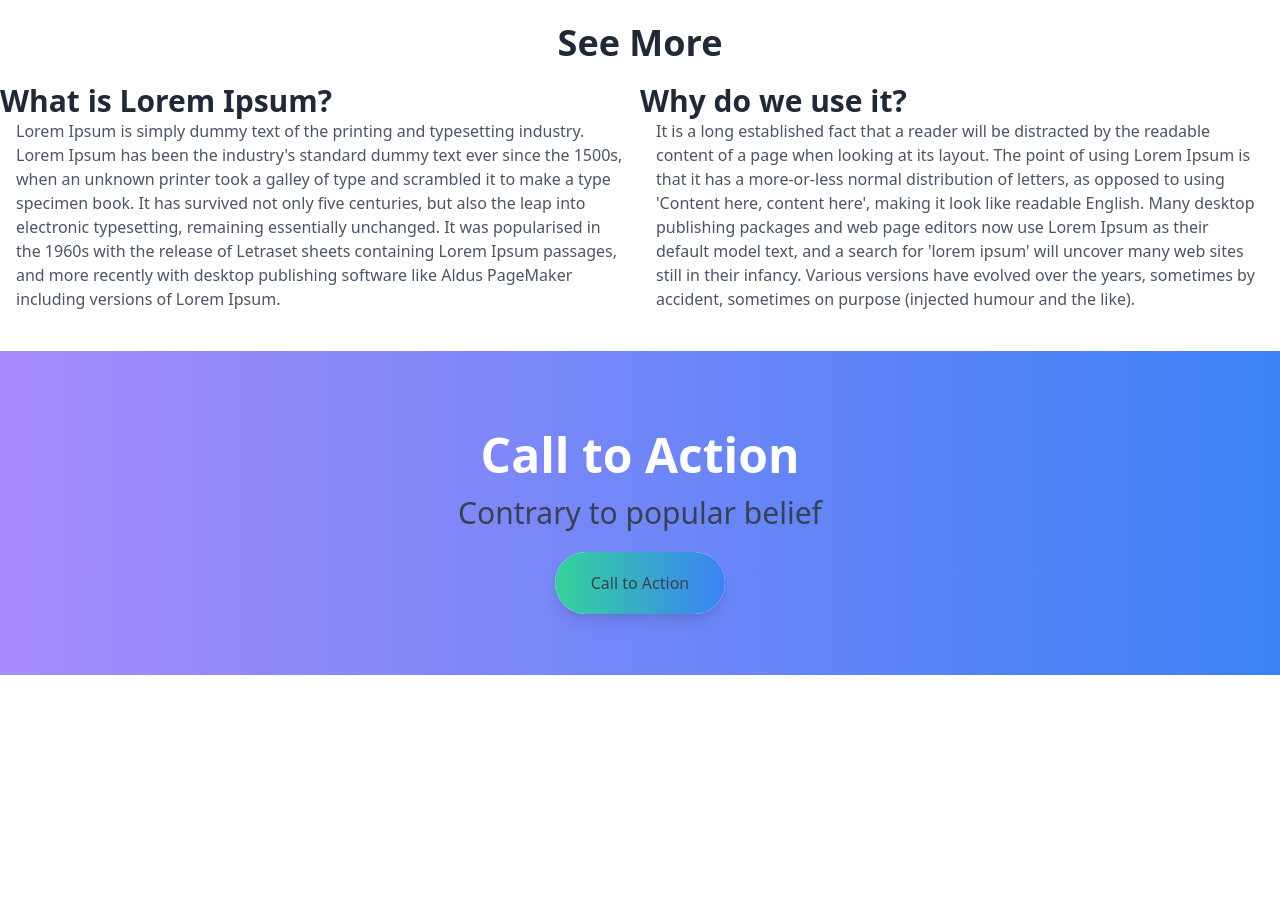
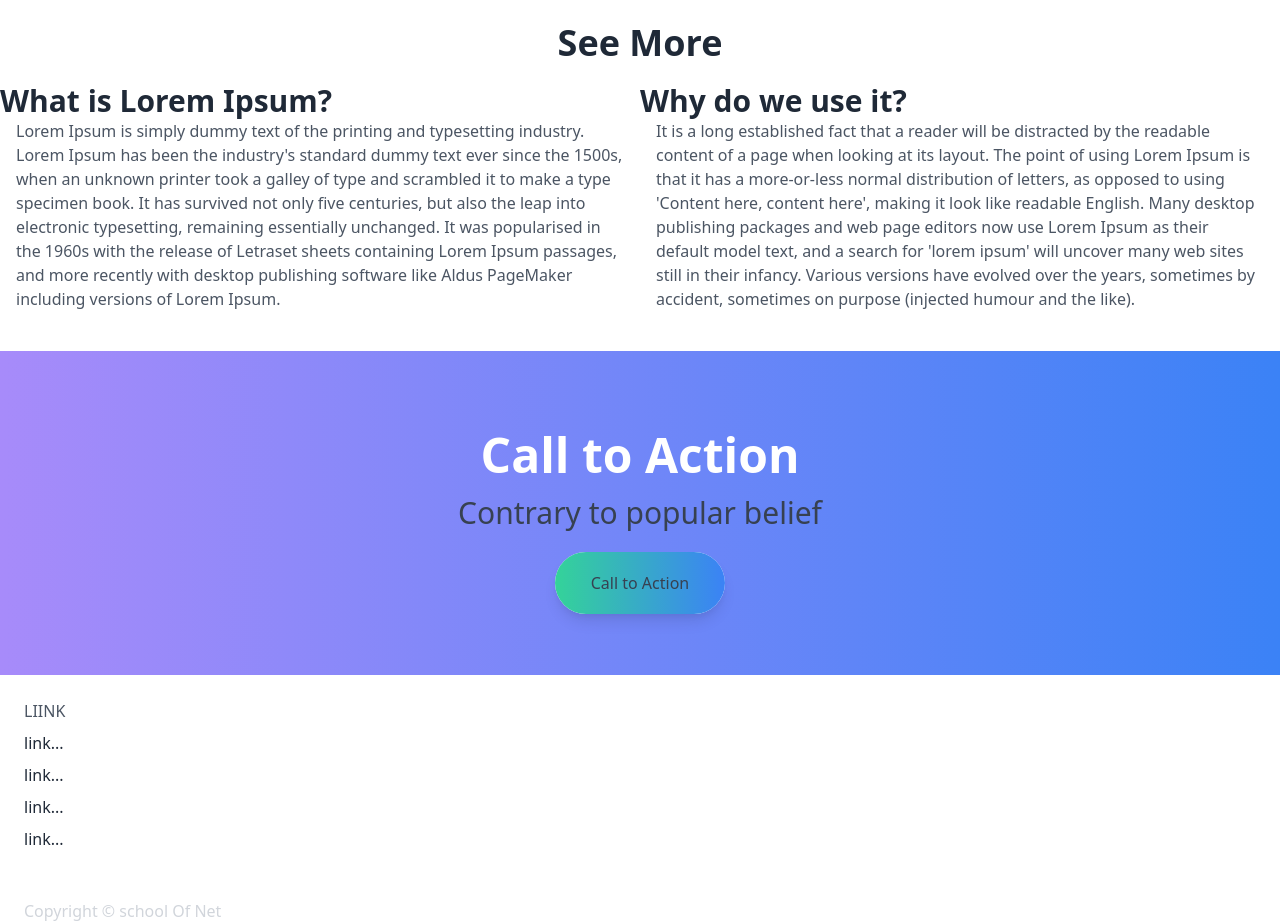
Before and after one commit to AntonioJrSK8/gitflow, a plain HTML site: page index.html in a window 1280 px wide. Shown: the part 955-1878 px from the top of the page. Before the commit the page ends 1630 px from the top, so only its background shows below. Drawn offline with nearby package versions, Linux system fonts and the light colour scheme.

Commit message:
footer criação de links e copyright

```diff
--- a/index.html
+++ b/index.html
@@ -76,5 +76,35 @@
         </div>
     </section>
 
+    <footer class="bg-white">
+        <div class="container mx-auto px-6 ">
+            <div class="w-full flex flex-col md:flex-row py-6">
+                <div class="flex-1">
+                    <h5 class="uppercase text-gray-600">LIink</h5>
+                        <ul class="list-reset mb-6">
+                            <li class="mt-2 inline-block md:block">
+                                <a href="" class="text-gray-800">link...</a>
+                            </li>
+                            <li class="mt-2 inline-block md:block">
+                                <a href="" class="text-gray-800">link...</a>
+                            </li>
+                            <li class="mt-2 inline-block md:block">
+                                <a href="" class="text-gray-800">link...</a>
+                            </li>
+                            <li class="mt-2 inline-block md:block">
+                                <a href="" class="text-gray-800">link...</a>
+                            </li>
+                        </ul>
+                </div>
+                <div class="flex-1">
+
+                </div>
+                <div class="flex-1">
+
+                </div>
+            </div>
+            <p class="text-gray-300">Copyright &copy school Of Net</p>
+        </div>
+    </footer>
 </body>
 </html>
```
